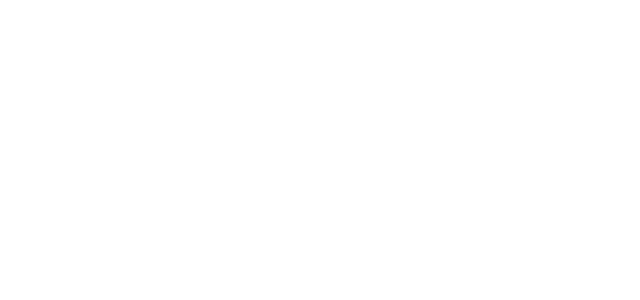
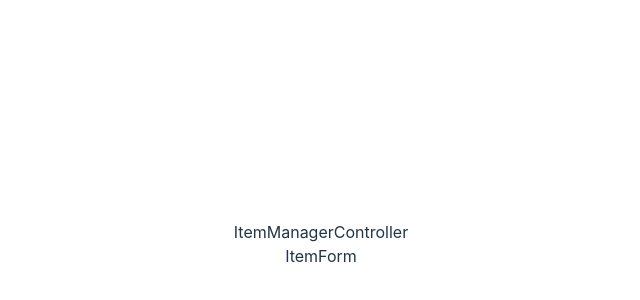
Before and after one commit to raulsorianobravo/ToDoListApp, a React (Vite) app: page / in a window 1280 px wide. Shown: the part 156-456 px from the top of the page, without its empty margins (319-959 px from the left). Built offline with nearby package versions, Linux system fonts and the light colour scheme.

Commit message:
[ADD] Added Formulary and call fromManager

```diff
--- a/src/App.jsx
+++ b/src/App.jsx
@@ -1,12 +1,15 @@
 import { useState } from 'react'
 import './App.css'
+import ItemManagerController from './components/Containers/ItemManagerController'
 
 function App() {
   const [count, setCount] = useState(0)
 
   return (
     <>
-
+      <div>
+        <ItemManagerController />
+      </div>
     </>
   )
 }
--- /dev/null
+++ b/src/components/Containers/ItemManagerController.jsx
@@ -0,0 +1,13 @@
+import React from 'react'
+import ItemForm from '../Forms/ItemForm'
+
+const ItemManagerController = () => {
+  return (
+    <div className='ItemManagerController'>
+        ItemManagerController
+        <ItemForm />
+    </div>
+  )
+}
+
+export default ItemManagerController
--- /dev/null
+++ b/src/components/Forms/ItemForm.jsx
@@ -0,0 +1,9 @@
+import React from 'react'
+
+const ItemForm = () => {
+  return (
+    <div>ItemForm</div>
+  )
+}
+
+export default ItemForm
```
